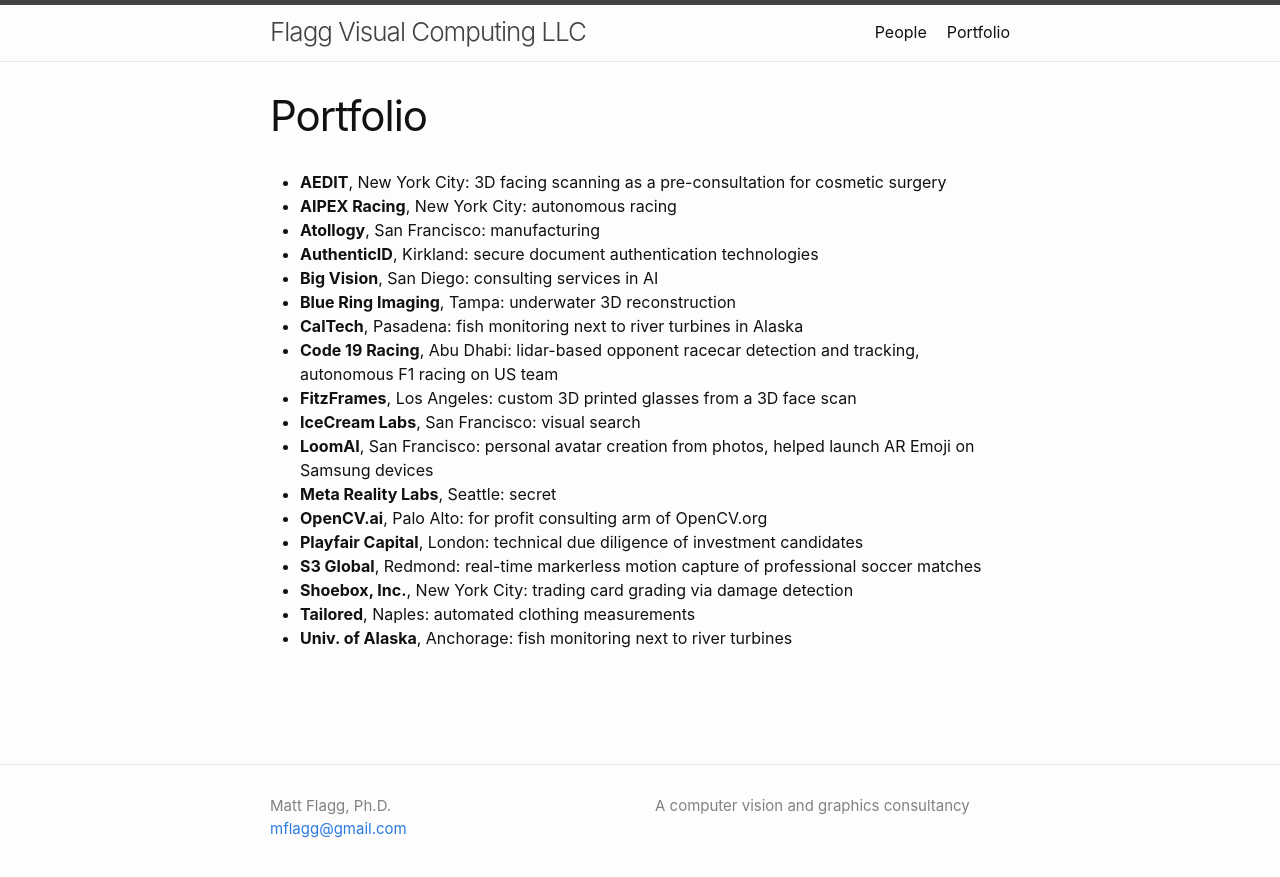
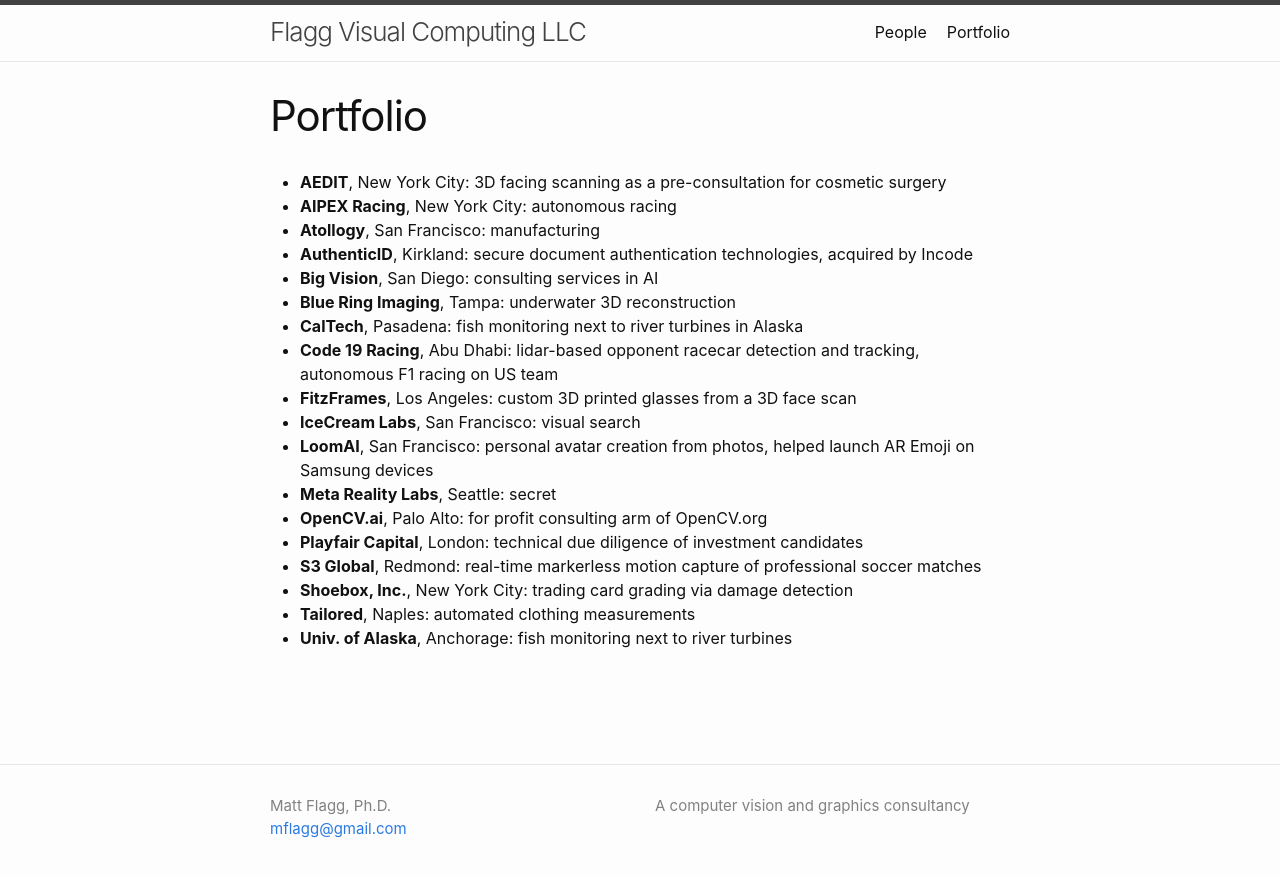
Before and after one commit to mflagg/mflagg.github.io, a Jekyll site: the page built from portfolio.md, in a window 1280 px wide. Shown: the top 877 px of the page. Built offline with Jekyll 4.4.1, drawn with Linux system fonts in a browser that asks for light colours.

Commit message:
Update portfolio.md

```diff
--- a/portfolio.md
+++ b/portfolio.md
@@ -7,7 +7,7 @@
 - **AEDIT**, New York City: 3D facing scanning as a pre-consultation for cosmetic surgery
 - **AIPEX Racing**, New York City: autonomous racing
 - **Atollogy**, San Francisco: manufacturing
-- **AuthenticID**, Kirkland: secure document authentication technologies
+- **AuthenticID**, Kirkland: secure document authentication technologies, acquired by Incode
 - **Big Vision**, San Diego: consulting services in AI
 - **Blue Ring Imaging**, Tampa: underwater 3D reconstruction
 - **CalTech**, Pasadena: fish monitoring next to river turbines in Alaska
```
